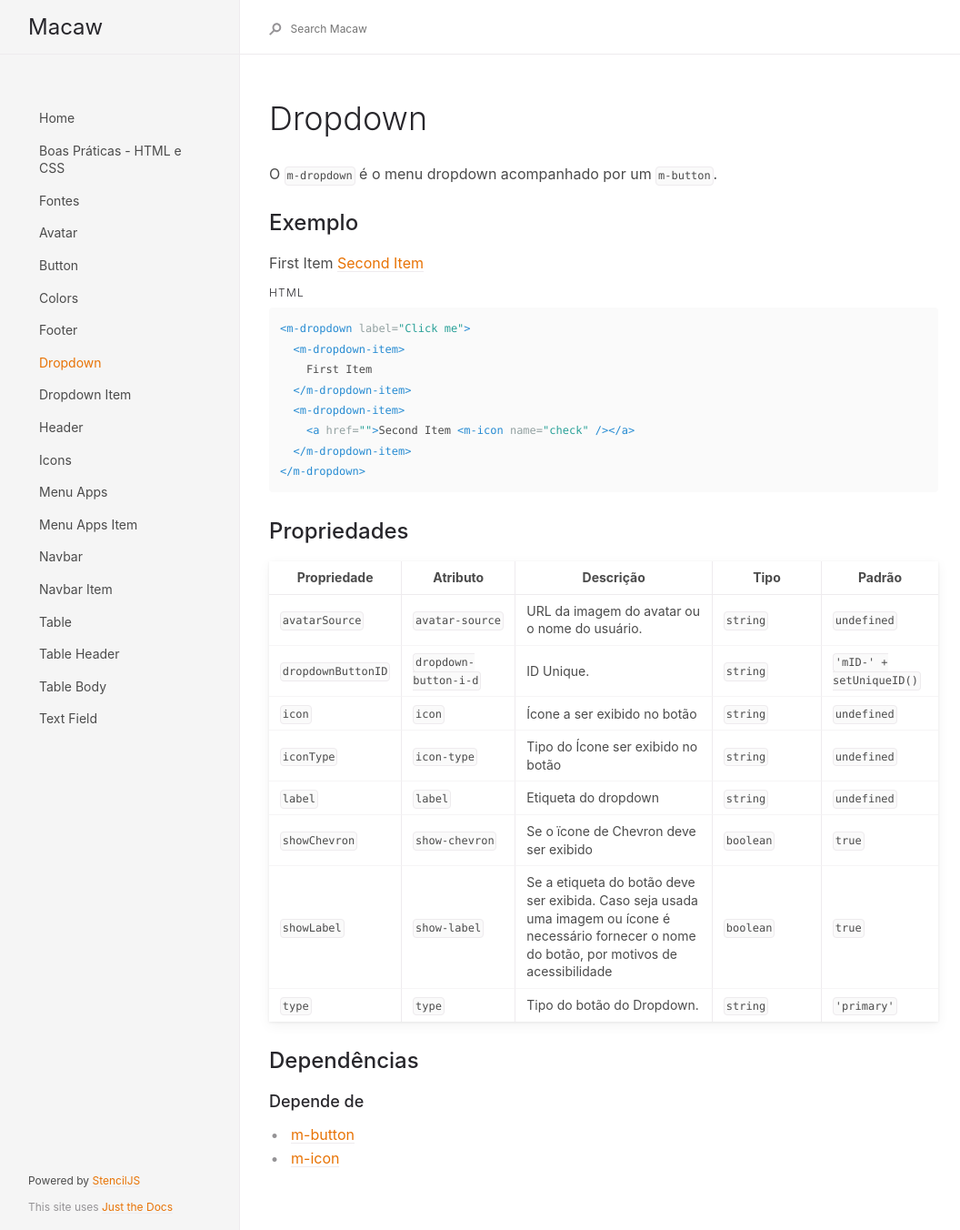
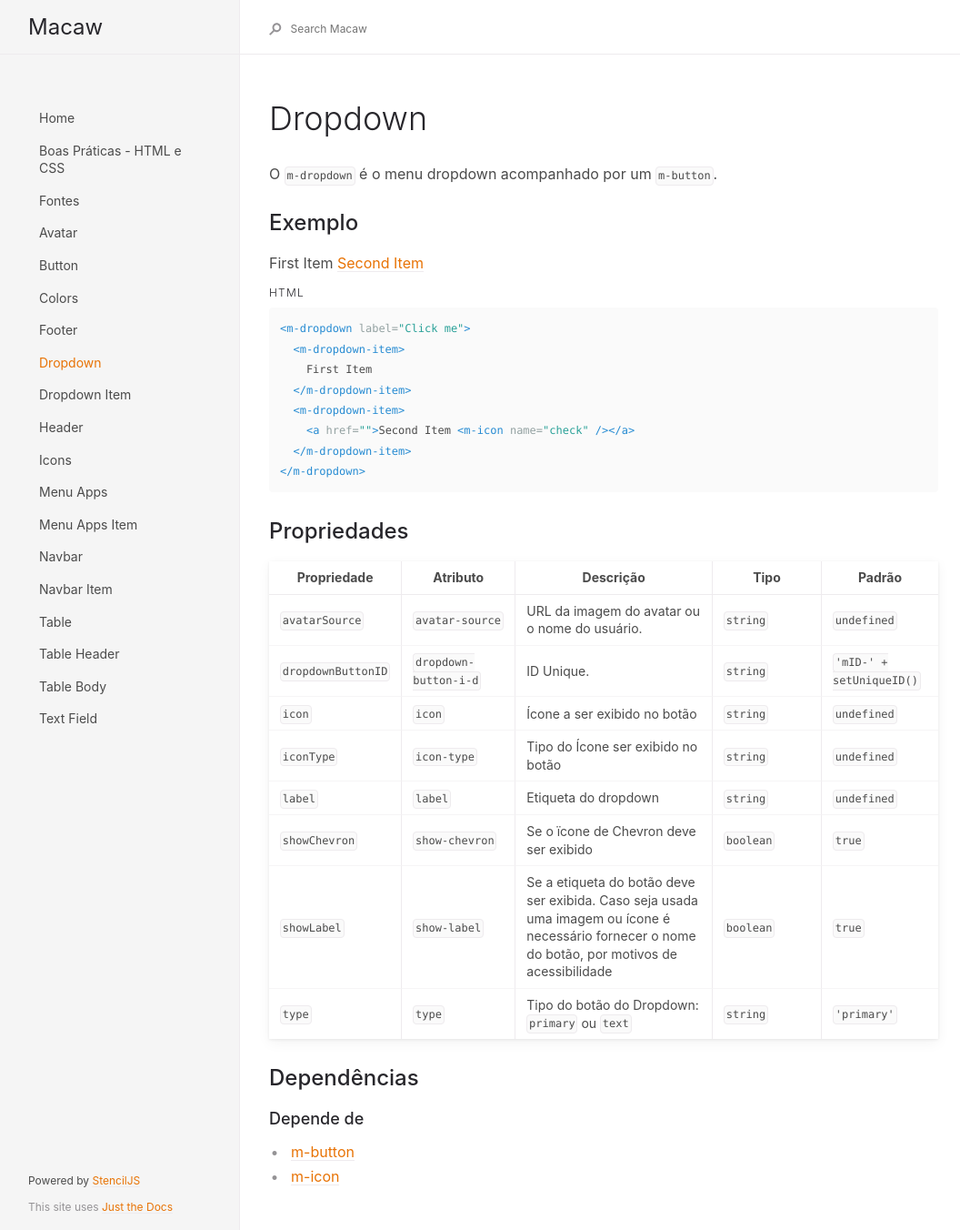
Before and after one commit to CESARBR/macaw, a Jekyll site: the page built from docs/dropdown.md, in a window 1280 px wide. Shown: the whole page at 91% size, without its empty margins (92-1148 px from the left). Built offline with Jekyll 4.4.1, drawn with Linux system fonts in a browser that asks for light colours.

Commit message:
Fix for Dropdown button type description

```diff
--- a/docs/dropdown.md
+++ b/docs/dropdown.md
@@ -35,16 +35,16 @@ O `m-dropdown` é o menu dropdown acompanhado por um `m-button`.
 
 ## Propriedades
 
-| Propriedade           | Atributo             | Descrição                                                                                                                                    | Tipo      | Padrão                  |
-| ------------------ | --------------------- | ----------------------------------------------------------------------------------------------------------------------------------------------- | --------- | ------------------------ |
-| `avatarSource`     | `avatar-source`       | URL da imagem do avatar ou o nome do usuário.                                                                                                | `string`  | `undefined`              |
-| `dropdownButtonID` | `dropdown-button-i-d` | ID Unique.                                                                                                                                      | `string`  | `'mID-' + setUniqueID()` |
-| `icon`             | `icon`                | Ícone a ser exibido no botão                                                                                                                                 | `string`  | `undefined`              |
-| `iconType`         | `icon-type`           | Tipo do Ícone ser exibido no botão                                                                                                                          | `string`  | `undefined`              |
-| `label`            | `label`               | Etiqueta do dropdown                                                                                                                                  | `string`  | `undefined`              |
-| `showChevron`      | `show-chevron`        | Se o ïcone de Chevron deve ser exibido                                                                                                      | `boolean` | `true`                   |
+| Propriedade           | Atributo             | Descrição                                                                                                                                       | Tipo      | Padrão                  |
+| ------------------ | --------------------- | ------------------------------------------------------------------------------------------------------------------------------------------------- | --------- | ------------------------ |
+| `avatarSource`     | `avatar-source`       | URL da imagem do avatar ou o nome do usuário.                                                                                                     | `string`  | `undefined`              |
+| `dropdownButtonID` | `dropdown-button-i-d` | ID Unique.                                                                                                                                        | `string`  | `'mID-' + setUniqueID()` |
+| `icon`             | `icon`                | Ícone a ser exibido no botão                                                                                                                      | `string`  | `undefined`              |
+| `iconType`         | `icon-type`           | Tipo do Ícone ser exibido no botão                                                                                                                | `string`  | `undefined`              |
+| `label`            | `label`               | Etiqueta do dropdown                                                                                                                              | `string`  | `undefined`              |
+| `showChevron`      | `show-chevron`        | Se o ïcone de Chevron deve ser exibido                                                                                                            | `boolean` | `true`                   |
 | `showLabel`        | `show-label`          | Se a etiqueta do botão deve ser exibida. Caso seja usada uma imagem ou ícone é necessário fornecer o nome do botão, por motivos de acessibilidade | `boolean` | `true`                   |
-| `type`             | `type`                | Tipo do botão do Dropdown.                                                                                                       | `string`  | `'primary'`              |
+| `type`             | `type`                | Tipo do botão do Dropdown: `primary` ou `text`                                                                                                    | `string`  | `'primary'`              |
 
 
 ## Dependências
```
Also changed, not shown: src/components/m-dropdown/readme.md.
